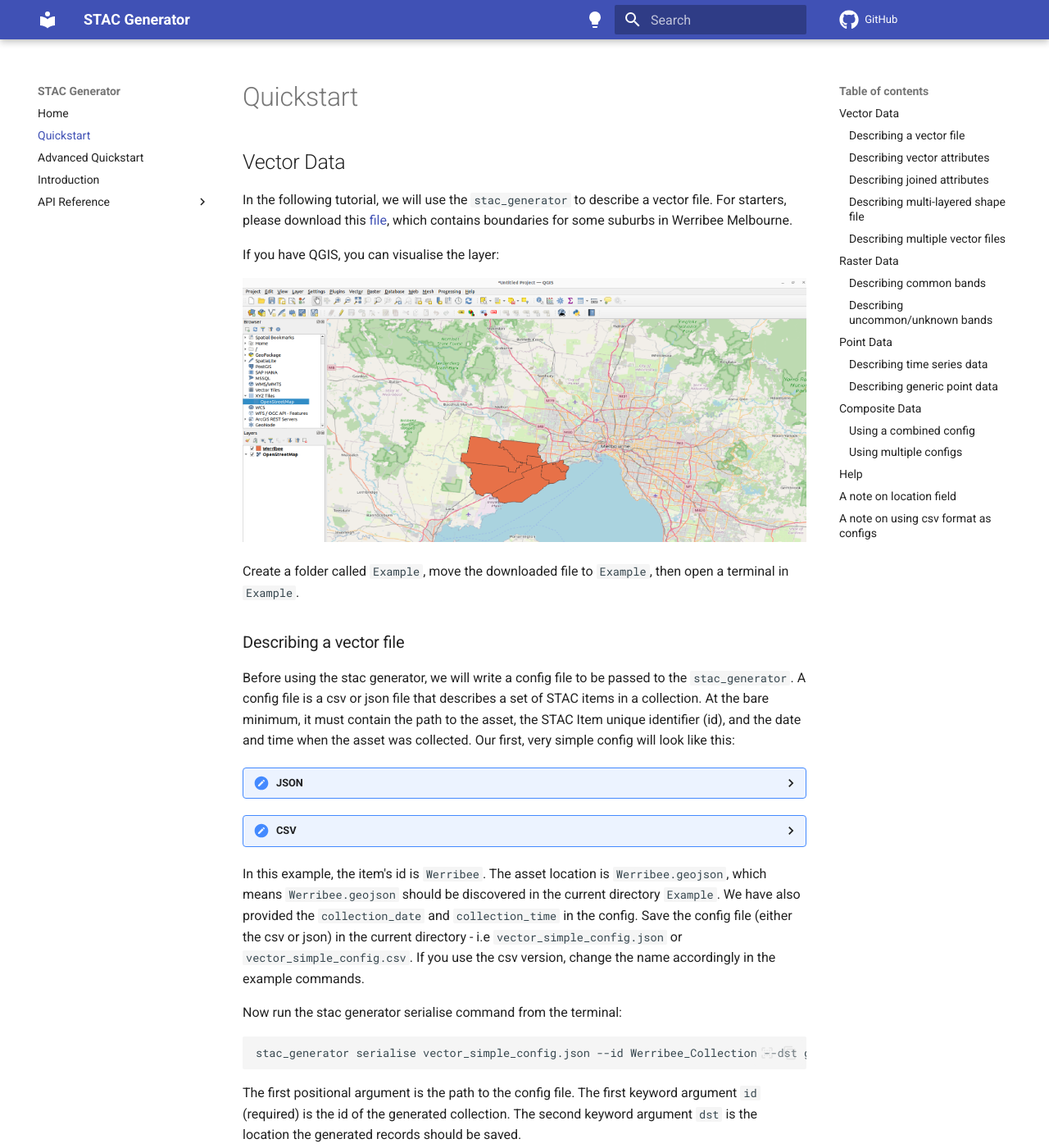
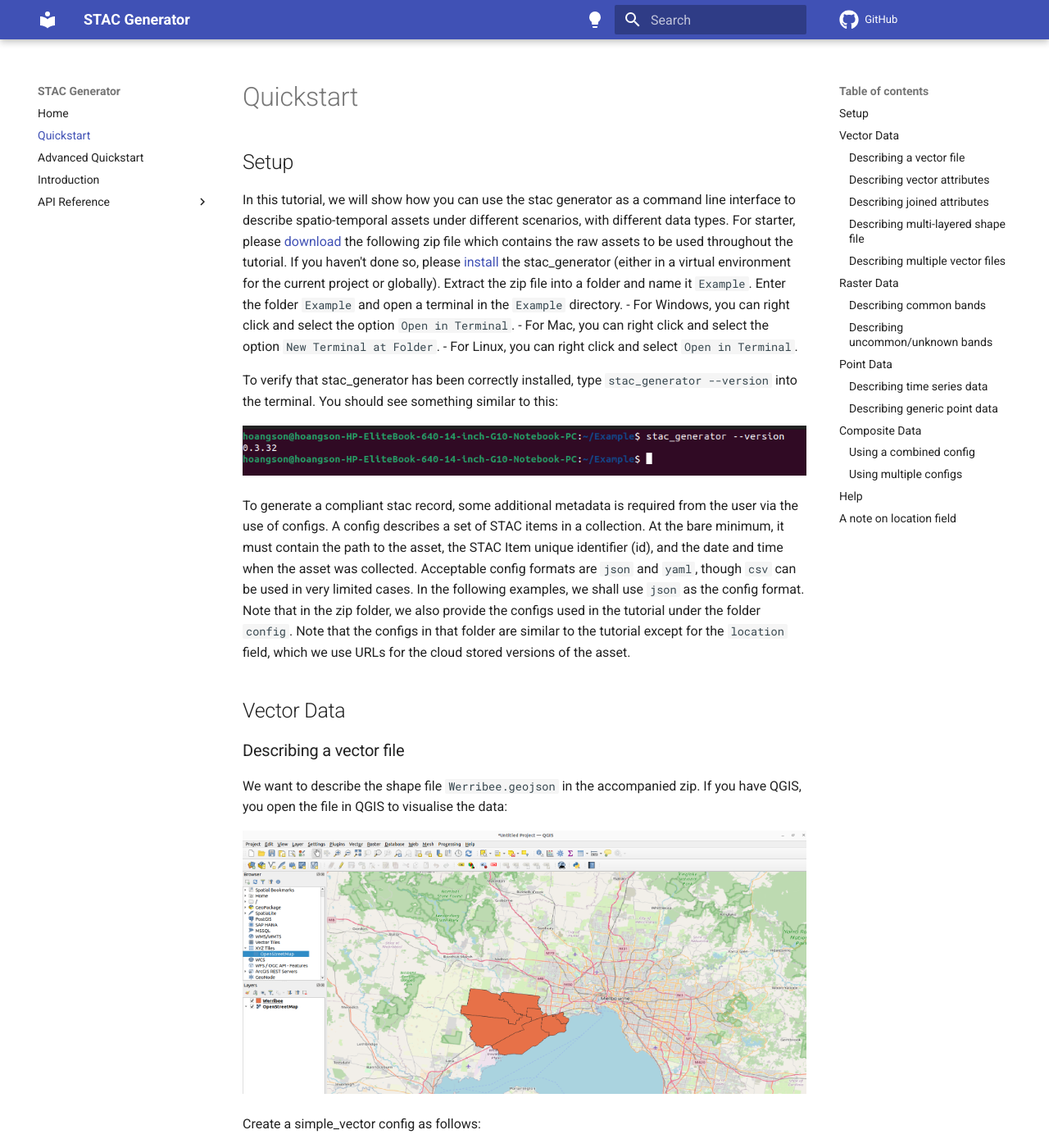
Before and after one commit to aus-plant-phenomics-network/stac-generator, an MkDocs documentation site: the page built from docs/quick_start.md, in a window 1280 px wide and 1400 px high. Shown: the whole window at 82% size. Built offline with MkDocs 1.6.1 and Material for MkDocs 9.7.7, drawn with Linux system fonts in a browser that asks for light colours; comment, search, counter and statistics services are not loaded; the version menu is left out; some of the changed text lies outside the part shown.

Commit message:
WIP: documentation

````diff
--- a/docs/quick_start.md
+++ b/docs/quick_start.md
@@ -1,18 +1,29 @@
 # Quickstart
+
+## Setup
+
+In this tutorial, we will show how you can use the stac generator as a command line interface to describe spatio-temporal assets under different scenarios, with different data types. For starter, please [download]() the following zip file which contains the raw assets to be used throughout the tutorial. If you haven't done so, please [install](./index.md#installation) the stac_generator (either in a virtual environment for the current project or globally). Extract the zip file into a folder and name it `Example`. Enter the folder `Example` and open a terminal in the `Example` directory.
+- For Windows, you can right click and select the option `Open in Terminal`.
+- For Mac, you can right click and select the option `New Terminal at Folder`.
+- For Linux, you can right click and select `Open in Terminal`.
+
+To verify that stac_generator has been correctly installed, type `stac_generator --version` into the terminal. You should see something similar to this:
+
+![](images/terminal-setup.png)
+
+To generate a compliant stac record, some additional metadata is required from the user via the use of configs. A config describes a set of STAC items in a collection. At the bare minimum, it must contain the path to the asset, the STAC Item unique identifier (id), and the date and time when the asset was collected. Acceptable config formats are `json` and `yaml`, though `csv` can be used in very limited cases. In the following examples, we shall use `json` as the config format. Note that in the zip folder, we also provide the configs used in the tutorial under the folder `config`. Note that the configs in that folder are similar to the tutorial except for the `location` field, which we use URLs for the cloud stored versions of the asset.
+
 
 ## Vector Data
 
-In the following tutorial, we will use the `stac_generator` to describe a vector file. For starters, please download this [file](https://object-store.rc.nectar.org.au/v1/AUTH_2b454f47f2654ab58698afd4b4d5eba7/mccn-test-data/documentation/quickstart/Werribee.geojson), which contains boundaries for some suburbs in Werribee Melbourne.
 
-If you have QGIS, you can visualise the layer:
+### Describing a vector file
+
+We want to describe the shape file `Werribee.geojson` in the accompanied zip. If you have QGIS, you open the file in QGIS to visualise the data:
 
 ![](images/quick_start_Werribee.png)
 
-Create a folder called `Example`, move the downloaded file to `Example`, then open a terminal in `Example`.
-
-### Describing a vector file
-
-Before using the stac generator, we will write a config file to be passed to the `stac_generator`. A config file is a csv or json file that describes a set of STAC items in a collection. At the bare minimum, it must contain the path to the asset, the STAC Item unique identifier (id), and the date and time when the asset was collected. Our first, very simple config will look like this:
+Create a simple_vector config as follows:
 
 <details>
 <summary>JSON</summary>
@@ -30,31 +41,30 @@ Before using the stac generator, we will write a config file to be passed to the
 </details>
 
 <details>
-<summary>CSV</summary>
+<summary>YAML</summary>
 
-``` { .csv }
-id,location,collection_date,collection_time
-Werribee,Werribee.geojson,2025-01-01,00:00:00
+```yaml title="vector_simple_config.yaml"
+- id: "Werribee"
+  location: "Werribee.geojson"
+  collection_date: "2025-01-01"
+  collection_time: "00:00:00"
 ```
 </details>
 
-In this example, the item's id is `Werribee`. The asset location is `Werribee.geojson`, which means `Werribee.geojson` should be discovered in the current directory `Example`. We have also provided the `collection_date` and `collection_time` in the config. Save the config file (either the csv or json) in the current directory - i.e `vector_simple_config.json` or `vector_simple_config.csv`. If you use the csv version, change the name accordingly in the example commands.
+
+In this example, the item's id is `Werribee`. The asset location is `Werribee.geojson`, which points to the file in the extracted folder in `Example`. The required fields `collection_date` and `collection_time` are also provided in the config. Save the config file (either the yaml or json version) in the current directory - i.e `vector_simple_config.json` or `vector_simple_config.csv`.
 
 Now run the stac generator serialise command from the terminal:
 
 ```bash
-stac_generator serialise vector_simple_config.json --id Werribee_Collection --dst generated
+stac_generator serialise vector_simple_config.json
 ```
-
-The first positional argument is the path to the config file. The first keyword argument `id` (required) is the id of the generated collection. The second keyword argument `dst` is the location the generated records should be saved.
 
 Once this command is run, we should see a `generated` folder in the current directory. Upon opening `generated`, you will see a `collection.json` which is the STAC Collection metadata, and a `Werribee` folder containing `Werribee.json`, which is the STAC item metadata.
 
-You can now verify that the `id` provided in the command line (`Werribee_Collection`) corresponds to the `id` in `collection.json`, the `id` in `Werribee.json` corresponds to the `id` provided in `vector_simple_config.json`, and the asset's href in `Werribee.json` corresponds to the `location` provided in `vector_simple_config.json`.
-
 ### Describing vector attributes
 
-So far, we have learned to write a bare-minimum config to describe a vector asset and use the stac generator command to generate the metadata record. In this example, we will learn how to add additional metadata to better describe the asset. For instance, we may now want to add a `title` and a `description` to our STAC record and also to describe some attributes contained in the vector file. We can see that `Werribee.geojson` has an attribute called `Suburb_Name`:
+So far, we manage to write a bare-minimum config to describe a vector asset and use the stac generator command to generate the metadata record. In this example, we will learn how to add additional metadata to better describe the asset. For instance, we may now want to add a `title` and a `description` to our STAC record and also to describe some attributes contained in the vector file. We can see that `Werribee.geojson` has an attribute called `Suburb_Name`:
 
 ![](images/quick_start_Werribee_Attribute.png)
 
@@ -76,13 +86,29 @@ So far, we have learned to write a bare-minimum config to describe a vector asse
 ```
 </details>
 
-Save this config as `vector_detailed_config.json` in the same folder. Now run the command:
+<details>
+<summary>YAML</summary>
+
+```yaml title="vector_detailed_config.yaml"
+- id: "Werribee"
+  location: "Werribee.geojson"
+  collection_date: "2025-01-01"
+  collection_time: "00:00:00"
+  title: "Werribee Item"
+  description: "Suburbs near Werribee Melbourne"
+  column_info:
+    - name: "Suburb_Name"
+      description: "suburb name"
+```
+</details>
+
+Save this config as `vector_detailed_config.json` in the same folder and run the serialisation command:
 
 ```bash
-stac_generator serialise vector_detailed_config.json --id Werribee_Collection --dst generated
+stac_generator serialise vector_detailed_config.json
 ```
 
-Upon checking the generated STAC Item `Werribee.json`, we now see `column_info`, `title`, and `description` fields appearing under `properties`.
+Upon checking the generated STAC Item `Werribee.json`, we now see `column_info`, `title`, and `description` fields appearing under the item's `properties` field.
 
 ### Describing joined attributes
 
@@ -565,41 +591,3 @@ Note that  `STAC common metadata` fields can be ignored for now.
 ## A note on `location` field
 
 Throughout this tutorial, we use relative paths for our asset's location. In practice, we recommend using an absolute path to local asset (if you want to the data to be discovered only locally) or a URL to the hosted asset (if you want to share the metadata and asset with someone else).
-
-## A note on using `csv` format as configs
-
-We recommend using `json` for configs, as `csv` is not the most convenient format to represent nested fields like `column_info` or `band_info`. The only supported method to represent nested fields in `csv` is to represent them as `json` encoded string. For instance, the following configs are equivalent:
-
-<details>
-<summary>JSON</summary>
-
-```json
-[
-  {
-    "location": "data.geojson",
-    "column_info": [
-      {"name": "ID", "description": "Item ID"},
-      {"name": "Age", "description": "Age"}
-    ]
-  }
-]
-```
-</details>
-
-We will prepare the csv as follows:
-
-<details>
-<summary>CSV</summary>
-
-```csv
-location, column_info
-data.geojson,"[{""name"": ""ID"", ""description"": ""Item ID""}, {""name"": ""Age"", ""description"": ""Age""}]"
-```
-
-</details>
-
-Note how we use `""` to represent an item in the csv format. Describing multiple items using a `csv` config can be done by representing each item as a row in the csv config. For describing multiple items of different data type, we recommend using the multiple config approach, preparing several configs of the same data type then passing them to the CLI. For instance:
-
-```bash
-stac_generator serialise vector.csv raster.csv point.csv --id collection --dst generated
-```
````
Also changed, not shown: docs/index.md (+2 -2 lines), docs/images/terminal-setup.png (added).
